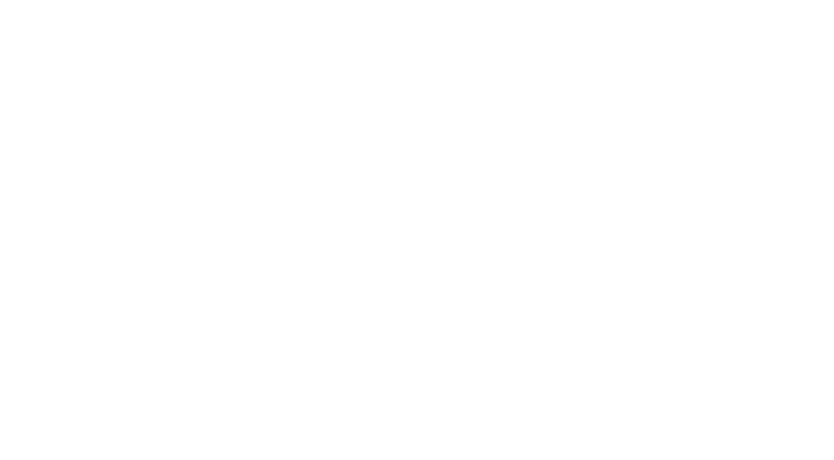
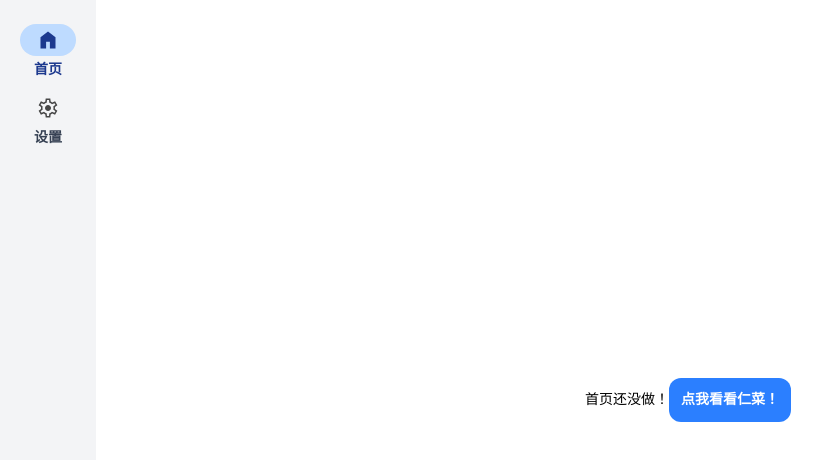
Before and after one commit to OREOCODEDEV/PixivBiuWeb, a Vue app: page / in a window 1280 px wide. Shown: the top 460 px of the page, without its empty margins (0-834 px from the left). Built offline with nearby package versions, Linux system fonts and the light colour scheme.

Commit message:
完善导航栏内容

```diff
--- /dev/null
+++ b/src/assets/HomeIcon.vue
@@ -0,0 +1,5 @@
+<template>
+    <svg xmlns="http://www.w3.org/2000/svg" height="24px" viewBox="0 -960 960 960" width="24px" fill="#464646">
+        <path d="M240-200h133.85v-237.69h212.3V-200H720v-360L480-740.77 240-560v360Zm-60 60v-450l300-225.77L780-590v450H526.15v-237.69h-92.3V-140H180Zm300-330.38Z" />
+    </svg>
+</template>
--- /dev/null
+++ b/src/assets/HomeIconFill.vue
@@ -0,0 +1,3 @@
+<template>
+    <svg xmlns="http://www.w3.org/2000/svg" height="24px" viewBox="0 -960 960 960" width="24px" fill="#464646"><path d="M180-140v-450l300-225.77L780-590v450H556.15v-267.69h-152.3V-140H180Z" /></svg>
+</template>
--- a/src/components/MaterialImageTypeBar.vue
+++ b/src/components/MaterialImageTypeBar.vue
@@ -31,17 +31,17 @@ const is_activated_route = computed(() => {
 </script>
 
 <template>
-    <div class="flex h-20 grow flex-row rounded-full bg-gray-100 mb-4">
+    <div class="flex grow flex-row rounded-full bg-gray-100 mb-4">
         <template v-for="current_type of router_type">
             <RouterLink
                 :to="{ name: current_type.value, params: route.params, query: route.query }"
                 class="flex grow cursor-pointer flex-row items-center justify-center rounded-full"
                 :class="[is_activated_route(current_type.value) ? 'bg-blue-200' : 'hover:bg-gray-300']"
             >
-                <div class="flex rounded-full p-1 px-4">
+                <div class="flex rounded-full m-4">
                     <component :is="current_type.icon" v-if="!is_activated_route(current_type.value)"></component>
                     <component :is="current_type.icon_fill" v-else></component>
-                    <span class="font-bold" :class="[is_activated_route(current_type.value) ? 'text-blue-900' : 'text-gray-700']"> {{ current_type.name }}</span>
+                    <span class="font-bold ml-2" :class="[is_activated_route(current_type.value) ? 'text-blue-900' : 'text-gray-700']"> {{ current_type.name }}</span>
                 </div>
             </RouterLink>
         </template>
--- a/src/components/MaterialTypeBar.vue
+++ b/src/components/MaterialTypeBar.vue
@@ -9,6 +9,9 @@ import InBoxFilterIcon from "@/assets/InBoxFilterIcon.vue";
 import ImageFillIcon from "@/assets/ImageFillIcon.vue";
 import MangaFillIcon from "@/assets/MangaFillIcon.vue";
 import SettingsIcon from "@/assets/SettingsIcon.vue";
+import SearchIcon from "@/assets/SearchIcon.vue";
+import HomeIcon from "@/assets/HomeIcon.vue";
+import HomeIconFill from "@/assets/HomeIconFill.vue";
 
 import { ref, computed } from "vue";
 import { useRoute } from "vue-router";
@@ -16,11 +19,8 @@ import { useRoute } from "vue-router";
 const route = useRoute();
 
 const router_type = [
-    { name: "全部", value: "search-all", icon: InBoxIcon, icon_fill: InBoxFilterIcon },
-    { name: "插画", value: "search-illustrations", icon: ImageIcon, icon_fill: ImageFillIcon },
-    { name: "漫画", value: "search-manga", icon: MangaIcon, icon_fill: MangaFillIcon },
-    { name: "动图", value: "search-dynamic", icon: MultiImageIcon, icon_fill: ImageFillIcon },
-    { name: "用户", value: "search-users", icon: PersonIcon, icon_fill: ImageFillIcon },
+    { name: "首页", value: "home", icon: HomeIcon, icon_fill: HomeIconFill },
+    route.name.includes("search") ? { name: "搜索", value: "search-all", icon: SearchIcon, icon_fill: SearchIcon } : undefined,
     { name: "设置", value: "settings", icon: SettingsIcon, icon_fill: SettingsIcon },
 ];
 
@@ -34,10 +34,10 @@ const is_activated_route = computed(() => {
 <template>
     <div class="flex flex-col space-y-3 bg-gray-100 py-6">
         <template v-for="current_type of router_type">
-            <RouterLink :to="{ name: current_type.value, params: route.params, query: route.query }" class="mx-5 flex cursor-pointer flex-col items-center">
+            <RouterLink :to="{ name: current_type.value, params: route.params, query: route.query }" class="mx-5 flex cursor-pointer flex-col items-center" v-if="current_type">
                 <div class="flex rounded-full p-1 px-4" :class="[is_activated_route(current_type.value) ? 'bg-blue-200' : 'hover:bg-gray-300']">
                     <component :is="current_type.icon" v-if="!is_activated_route(current_type.value)"></component>
-                    <component :is="current_type.icon_fill" v-else></component>
+                    <component :is="current_type.icon_fill" class="fill-blue-900" v-else></component>
                 </div>
                 <span class="pt-1 font-bold" :class="[is_activated_route(current_type.value) ? 'text-blue-900' : 'text-gray-700']"> {{ current_type.name }}</span>
             </RouterLink>
--- a/src/views/HomeView.vue
+++ b/src/views/HomeView.vue
@@ -1,6 +1,15 @@
 <script setup>
-// import NavBar from '../components/navbar.vue'
+import { useRouter } from "vue-router";
+
+import MaterialTypeBar from "@/components/MaterialTypeBar.vue";
+
+const router = useRouter();
 </script>
 
 <template>
+    <MaterialTypeBar></MaterialTypeBar>
+    <div class="flex flex-1 items-center justify-center">
+        <span>首页还没做！</span>
+        <div class="cursor-pointer rounded-xl bg-blue-500 p-3 font-bold text-white" @click="router.push({ name: 'search-all', params: { search_content: '仁菜' } })">点我看看仁菜！</div>
+    </div>
 </template>
```
